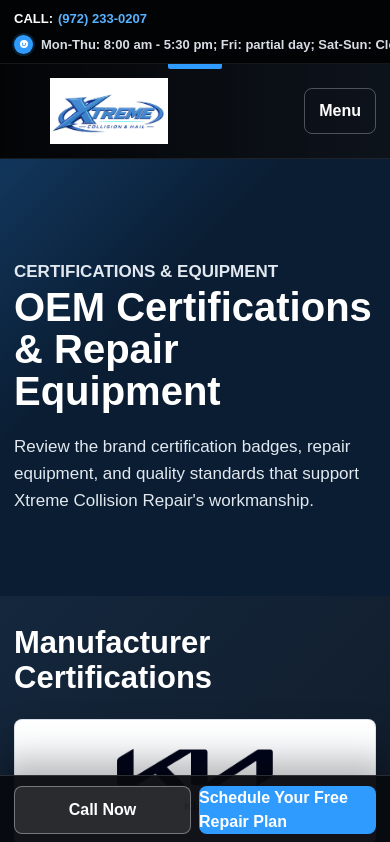
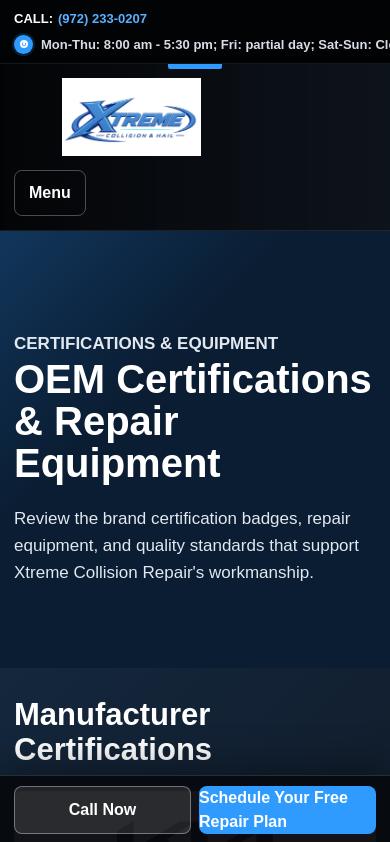
Before and after one commit to Clay7002/xtreme-site, a Next.js app: page /certifications in a window 390 px wide. Shown: the top 842 px of the page. Built offline with nearby package versions, Linux system fonts and the light colour scheme.

Commit message:
Increase header logo size

```diff
--- a/app/globals.css
+++ b/app/globals.css
@@ -221,7 +221,7 @@
 }
 
 .site-header .brand {
-  min-width: 250px;
+  min-width: 320px;
   flex-direction: column;
   align-items: flex-start;
   gap: 5px;
@@ -237,8 +237,8 @@
 }
 
 .site-header .brand-logo {
-  width: clamp(210px, 16vw, 270px);
-  max-height: 82px;
+  width: clamp(250px, 20vw, 340px);
+  max-height: 96px;
   border-radius: 0;
 }
 
@@ -2203,8 +2203,8 @@
   }
 
   .site-header .brand-logo {
-    width: 190px;
-    max-height: 66px;
+    width: 235px;
+    max-height: 78px;
   }
 
   .brand-copy {
```
